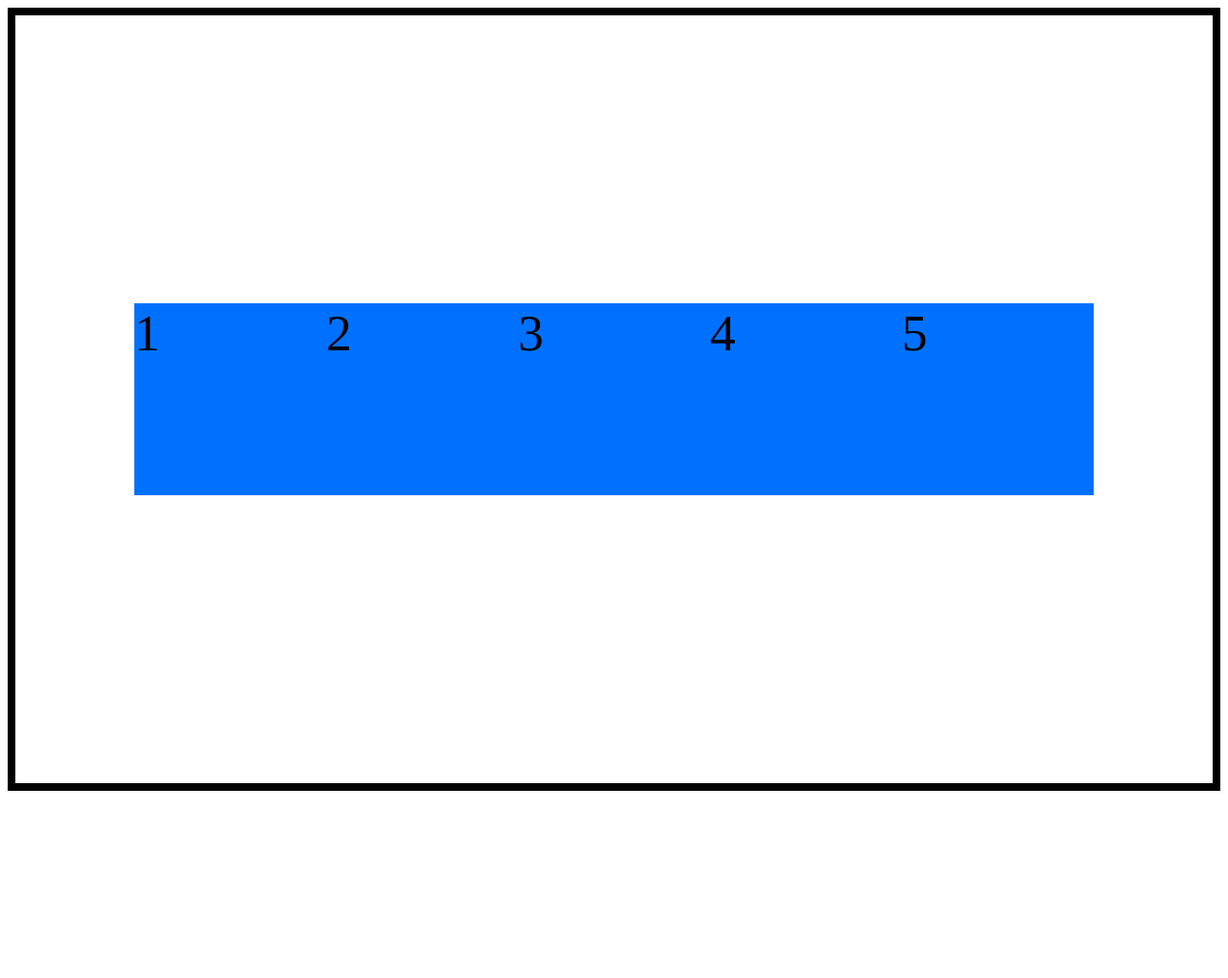
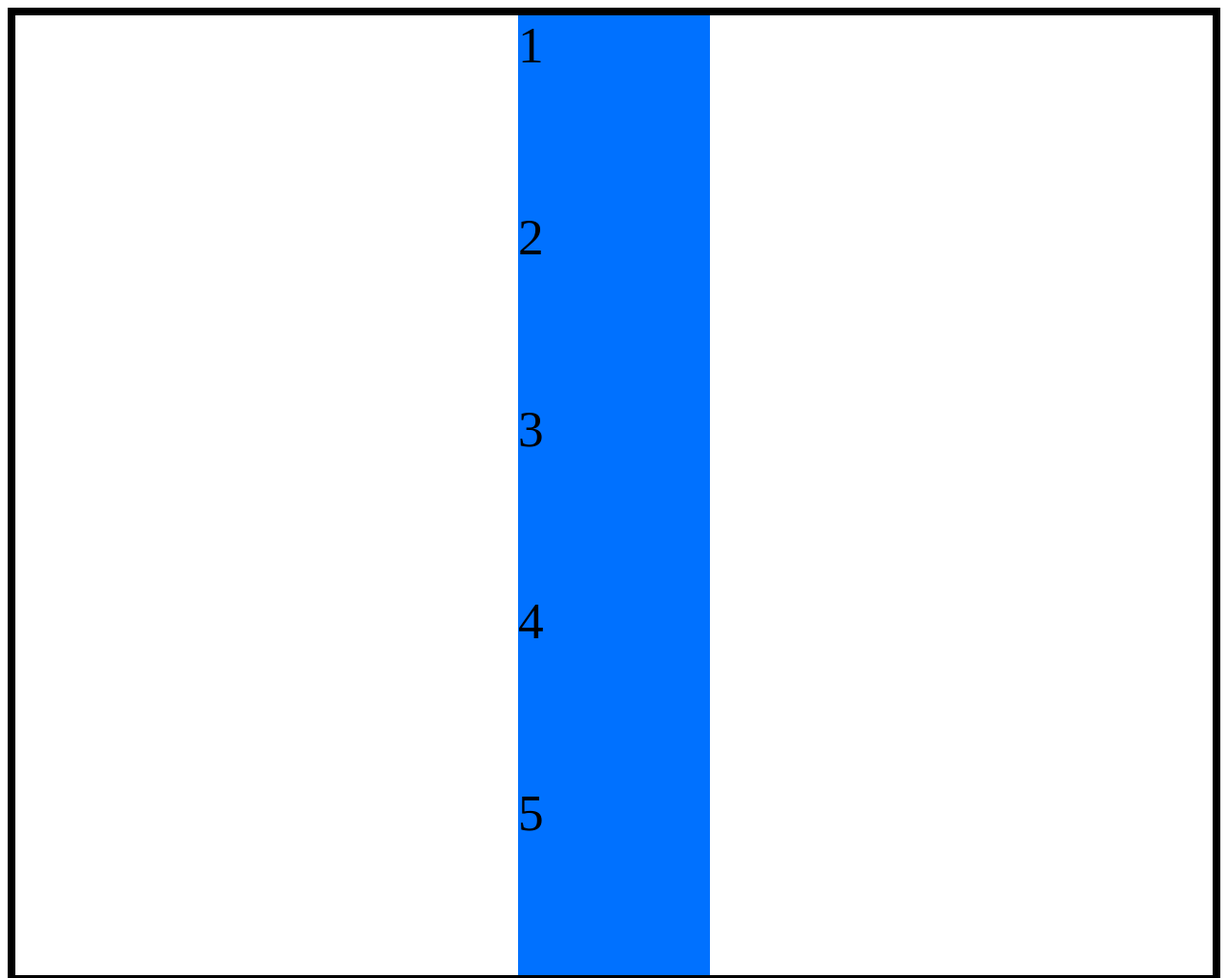
Before and after one commit to Zeeshaan-23/Hackathon-Prep, a plain HTML site: page day2/index1.html in a window 1280 px wide. Shown: the top 1019 px of the page at 96% size. Before the commit the page ends 832 px from the top, so only its background shows below. Drawn offline with Linux system fonts and the light colour scheme.

Commit message:
refactor CSS layout properties for body element

```diff
--- a/day2/style1.css
+++ b/day2/style1.css
@@ -2,8 +2,12 @@ body{
     min-height: 800px;
     border: 8px solid black;
     display: flex;
-    justify-content: center; /* flex-end, flex-start, flex-end, space-around, space-between */
-    align-items: center; /* flex-end, flex-start, center, stretch */
+    /*1)justify-content: center; /* flex-end, flex-start, flex-end, space-around, space-between, space evenly--> this is along x-axis*/
+    /*1)align-items: center; /* flex-end, flex-start, center, stretch--> this is along y-axis */
+    flex-direction: column; /* row, row-reverse, column-reverse */
+    justify-content: flex-start; /* main axis */
+    align-items: center; /* cross axis */
+
 }
 
 .box{
```
